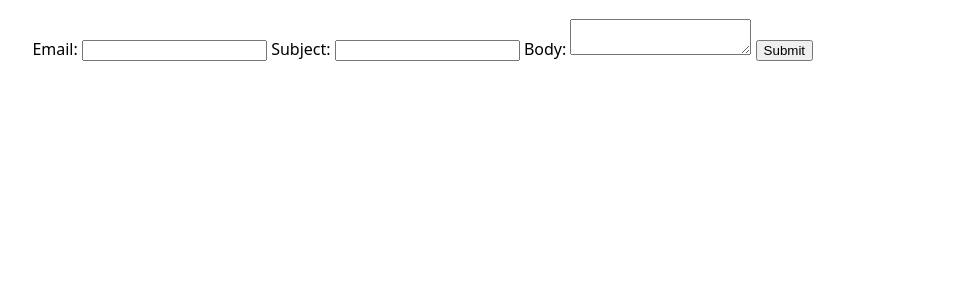
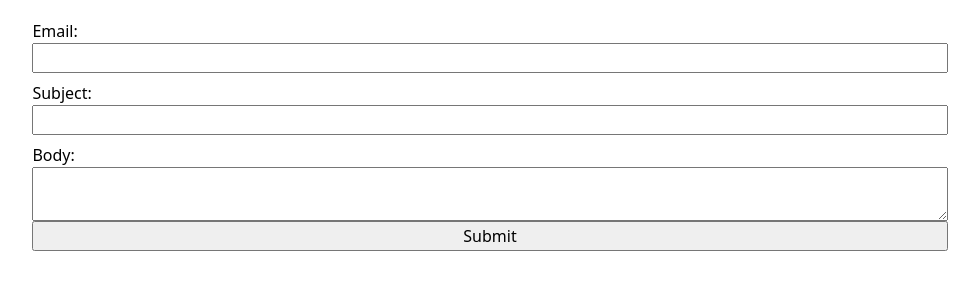
Before and after one commit to dayoungin-ucsd/dsc106-portfolio, a plain HTML site: page contact/index.html in a window 1280 px wide. Shown: the part 129-418 px from the top of the page, without its empty margins (150-1129 px from the left). Drawn offline with Linux system fonts and the light colour scheme.

Commit message:
Lab2-Step3
Contact form layout

```diff
--- a/style.css
+++ b/style.css
@@ -38,3 +38,15 @@ nav a:hover{
     border-bottom: 0.4em solid var(--color-accent);
     background-color: oklch(from var(--color-accent) 95% 5% h);
 }
+
+input, textarea, button{
+    font: inherit;
+    display: block;
+    width: 100%;
+    box-sizing: border-box;
+}
+
+label{
+    display: block;
+    margin-block-start: 0.5em;
+}
```
